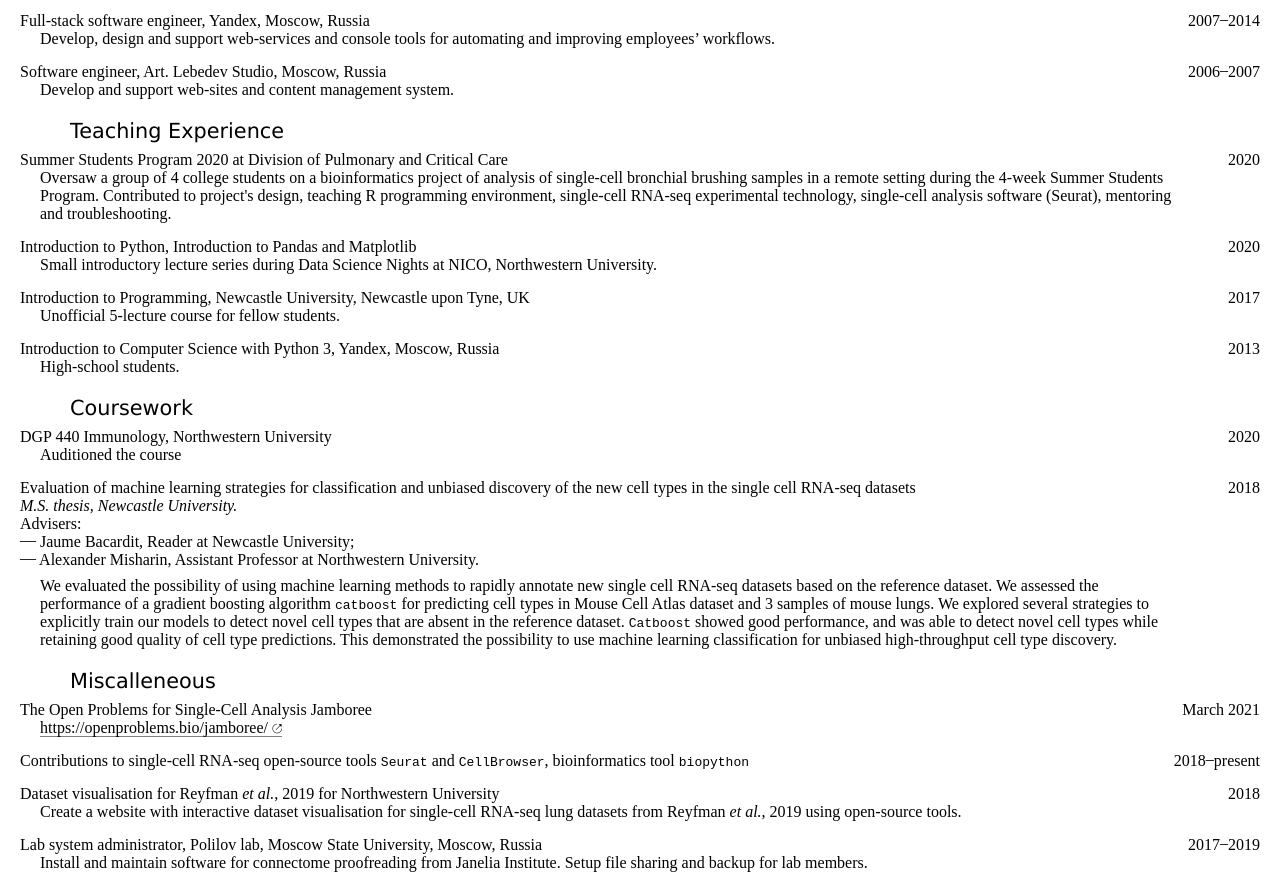
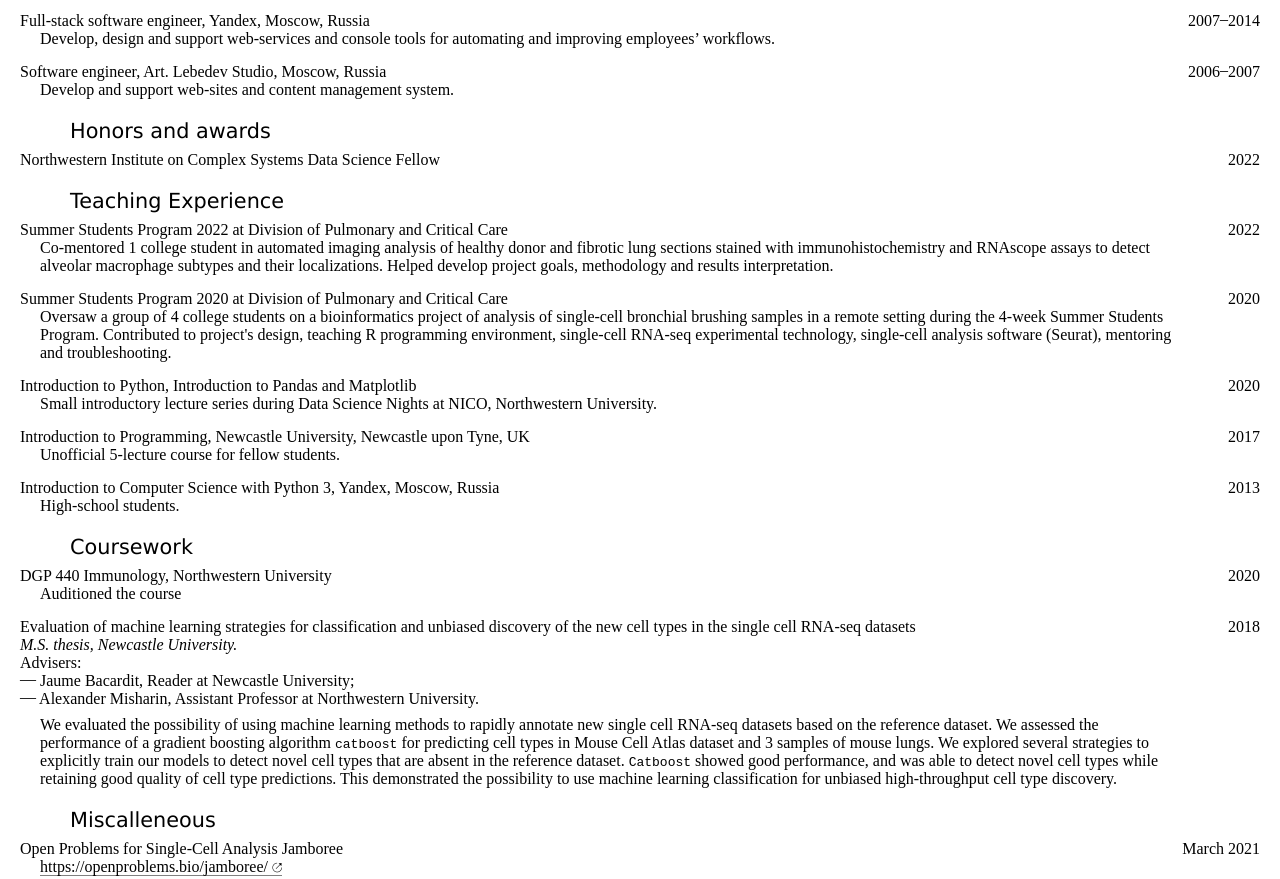
Before and after one commit to mxposed/cv, a plain HTML site: page cv.html in a window 1280 px wide. Shown: the part 1536-2415 px from the top of the page. Drawn offline with Linux system fonts and the light colour scheme.

Commit message:
Sep 2022 version

```diff
--- a/cv.html
+++ b/cv.html
@@ -113,7 +113,10 @@ u {
 </style></head>
 <body>
 <h1>Nikolay S. Markov</h1>
-<div>nikolay.markov@northwestern.edu | <a href="https://scholar.google.com/citations?user=-E-79qkAAAAJ&hl=en">Google Scholar profile</a></div>
+<div>nikolay.markov@northwestern.edu |
+  <a href="https://scholar.google.com/citations?user=-E-79qkAAAAJ&hl=en">Google Scholar profile</a>
+  <span style="float: right; font-size: 80%;">updated September 2022</span>
+</div>
 
 <section style="margin-top: 20px;">
   <h2>Education</h2>
@@ -352,7 +355,26 @@ u {
 </section>
 
 <section>
+  <h2>Honors and awards</h2>
+  <div class="entry">
+    <div>Northwestern Institute on Complex Systems Data Science Fellow</div>
+    <div class="date">2022</div>
+  </div>
+</section>
+
+<section>
   <h2>Teaching Experience</h2>
+  <div class="entry">
+    <div>Summer Students Program 2022 at Division of Pulmonary and Critical Care
+      <div class="details">Co-mentored 1 college student in automated imaging
+        analysis of healthy donor and fibrotic lung sections stained with
+        immunohistochemistry and RNAscope assays to detect alveolar macrophage
+        subtypes and their localizations. Helped develop project goals, methodology
+        and results interpretation.
+      </div>
+    </div>
+    <div class="date">2022</div>
+  </div>
   <div class="entry">
     <div>Summer Students Program 2020 at Division of Pulmonary and Critical Care
       <div class="details">Oversaw a group of 4 college students on a bioinformatics
@@ -422,7 +444,7 @@ u {
 <section>
   <h2>Miscalleneous</h2>
   <div class="entry">
-    <div>The Open Problems for Single-Cell Analysis Jamboree
+    <div>Open Problems for Single-Cell Analysis Jamboree
       <div class="details"><a href="https://openproblems.bio/jamboree/">https://openproblems.bio/jamboree/</a></div>
     </div>
     <div class="date">March 2021</div>
```
Also changed, not shown: 1 other file.
